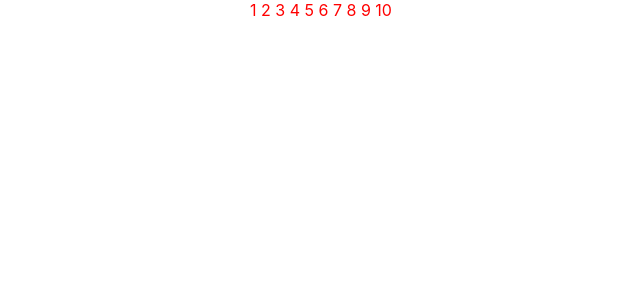
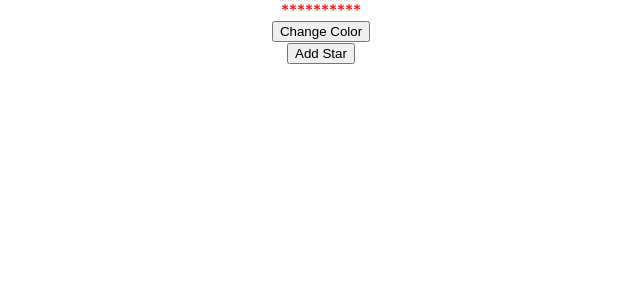
Before and after one commit to DROY64/react-leo, a React (Create React App) app: page / in a window 1280 px wide. Shown: the top 300 px of the page, without its empty margins (319-959 px from the left). Built offline with nearby package versions, Linux system fonts and the light colour scheme.

Commit message:
State variabelen gebruiken

```diff
--- a/src/App.css
+++ b/src/App.css
@@ -2,3 +2,9 @@
     text-align: center;
     color: red;
   }
+  .red {
+    color: red;
+  }
+  .green {
+    color: green;
+  }
--- a/src/App.js
+++ b/src/App.js
@@ -7,25 +7,45 @@ class App extends React.Component {
   constructor(props) {
     super(props);
     this.state = {
-      myString: ''
-    }
+      myString: '',
+      myColor: 'red',
+      addStar: 0
+    };
     this.getNumbers();
   }
 
   getNumbers() {
-    for (var i=1; i < 11; i++) {
-      this.state.myString = this.state.myString + i + " ";
+    for (var i = 0; i < 10; i++) {
+      this.state.myString = this.state.myString + "*";
     }
+  }
+
+  changeColor() {
+    if (this.state.myColor === "red") {
+      this.setState({ myColor: 'green' });
+    } else {
+      this.setState({ myColor: 'red' });
+    }
+  }
+
+  addStar() {
+    this.setState(prevState => ({
+      starsCount: prevState.starsCount + 1,
+      myString: prevState.myString + '*'
+    }));
   }
 
   render() {
     return (
-      <div className="App">
+      <div className={"App " + this.state.myColor}>
         {this.state.myString}
+        <br />
+        <button onClick={() => this.changeColor()}>Change Color</button>
+        <br />
+        <button onClick={() => this.addStar()}>Add Star</button>
       </div>
     );
   }
-
 }
 
 export default App;
```
